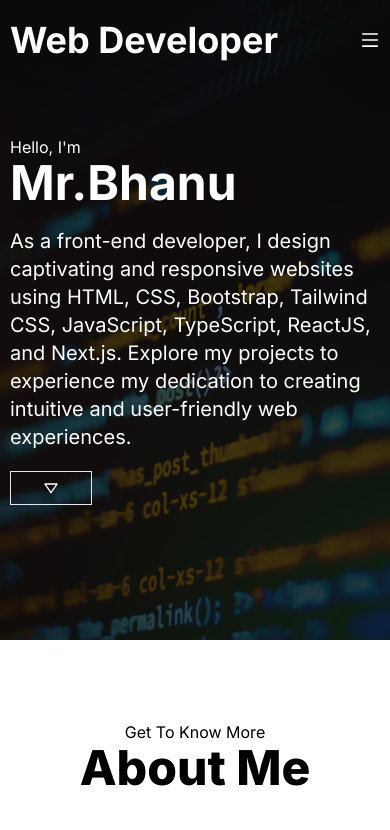
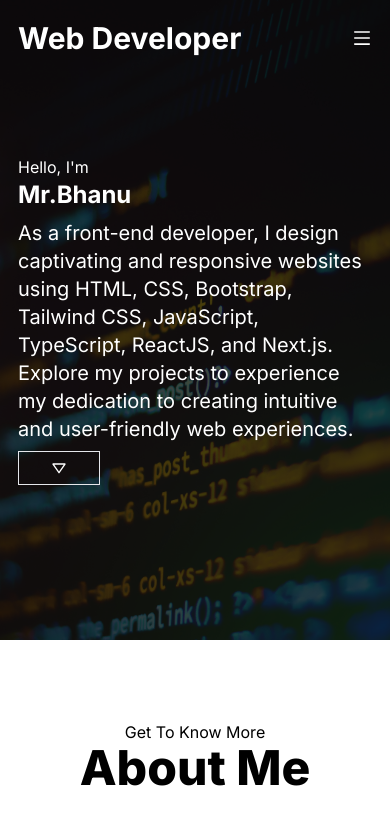
Before and after one commit to bhanudova02/portfolio, a Next.js app: page / in a window 390 px wide. Shown: the top 830 px of the page. Built offline with nearby package versions, Linux system fonts and the light colour scheme; a web font is replaced by a local one.

Commit message:
new ui changes added

```diff
--- a/src/components/Hero.tsx
+++ b/src/components/Hero.tsx
@@ -5,13 +5,13 @@ interface HeroProps {heading: string;message: string;}
 const Hero: React.FC<HeroProps> = ({ heading, message }) => {
     return (<>
         <div className="bg-fixed bg-center bg-cover custom-img">
-            <div className="flex items-center h-[40rem] md:h-[46rem] lg:h-[40rem] container-fluid ">
+            <div className="flex items-center h-[40rem] md:h-[46rem] lg:h-[40rem] container-fluid">
                 {/* Overlay */}
                 <div className="absolute top-0 left-0 right-0 bottom-0  h-[40rem] md:h-[46rem] lg:h-[40rem] bg-black/70 z-[2] " />
-                <div className=" text-white z-[2] mt-0 lg:mt-10">
+                <div className=" text-white z-[2] mt-0 lg:mt-10 px-2 md:px-0">
                     <h3>Hello, I'm</h3>
-                    <h2 className="text-5xl font-bold">{heading}</h2>
-                    <p className="py-5 text-xl leading-7 md:leading-10 lg:leading-10">
+                    <h2 className="text-2xl md:text-5xl font-bold">{heading}</h2>
+                    <p className="py-2 md:py-5 text-xl leading-7 md:leading-10 lg:leading-10">
                         As a front-end developer, I design captivating and responsive websites using HTML, CSS, Bootstrap, Tailwind CSS, JavaScript, TypeScript, ReactJS, and Next.js. Explore my projects to experience my dedication to creating intuitive and user-friendly web experiences.
                     </p>
                     <Link href="/#about"><button className="px-8 py-2 border hover:bg-slate-600"><BiDownArrow /></button></Link>
--- a/src/components/Navbar.tsx
+++ b/src/components/Navbar.tsx
@@ -32,8 +32,8 @@ const Navbar = () => {
     return (<>
         <div style={{ backgroundColor: `${color}`, boxShadow: `${scrollStyle}` }} className="fixed top-0 w-full  z-10 ease-in duration-300">
             <div className="container-fluid mx-auto">
-                <div className="flex justify-between items-center pt-5 pb-4">
-                    <h1><Link href="/" style={{ color: `${textColor}` }} className="font-bold text-4xl">
+                <div className="flex justify-between items-center pt-5 pb-4  px-2 md:px-0">
+                    <h1><Link href="/" style={{ color: `${textColor}` }} className="font-bold text-3xl md:text-4xl">
                         Web Developer
                     </Link></h1>
                     <ul style={{ color: `${textColor}` }} className="hidden md:flex gap-8">
```
